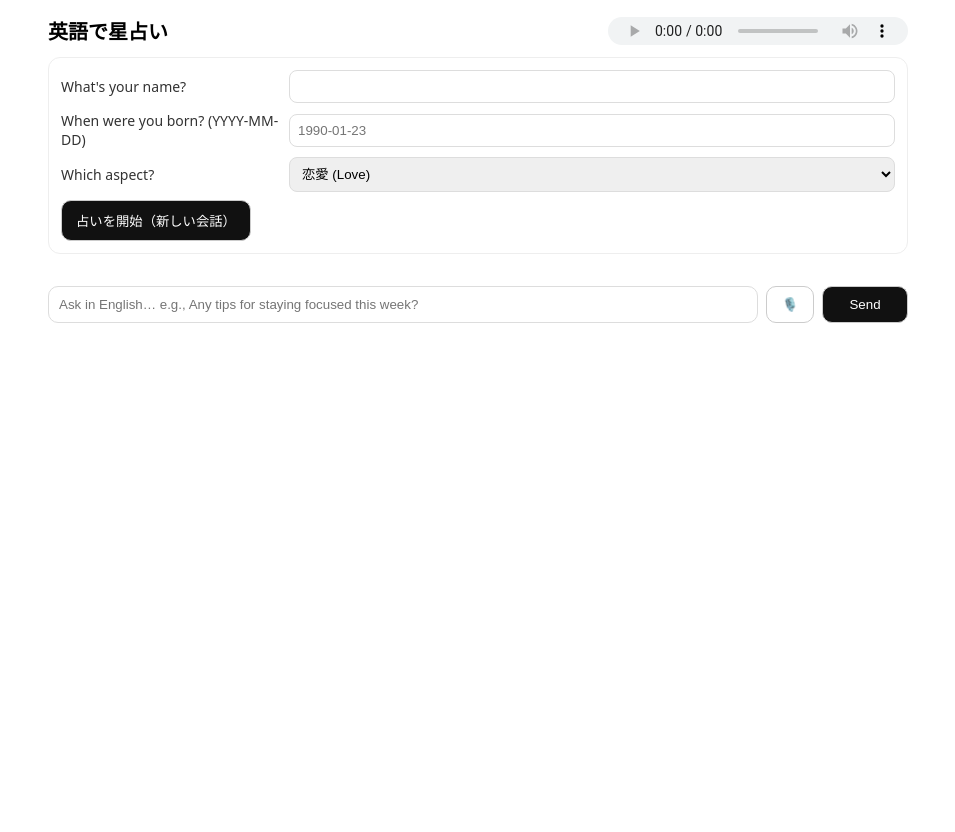
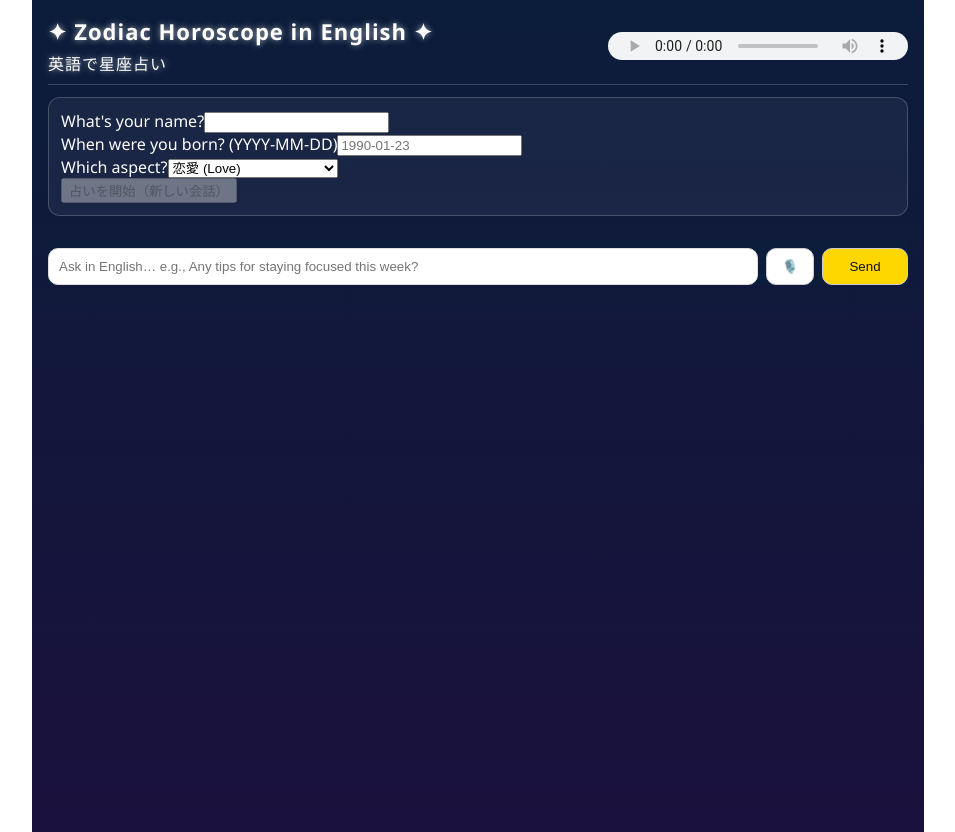
Before and after one commit to TaiheiYamamoto/eigo-horoscope-simple, a Next.js app: page / in a window 1280 px wide. Shown: the whole page, without its empty margins (162-1117 px from the left). Before the commit the page ends 800 px from the top, so only its background shows below. Built offline with nearby package versions, Linux system fonts and the light colour scheme.

Commit message:
Update page.tsx

```diff
--- a/app/page.tsx
+++ b/app/page.tsx
@@ -4,8 +4,8 @@ import { useEffect, useMemo, useRef, useState } from "react";
 type Msg = {
   id: string;
   role: "user" | "assistant" | "system";
-  en: string;       // 英文（TTS対象）
-  ja?: string;      // 和訳（任意）
+  en: string;
+  ja?: string;
 };
 
 type Learn = {
@@ -17,51 +17,51 @@ type Learn = {
 function splitEnJa(raw: string): { en: string; ja?: string } {
   const lines = raw.trim().split(/\r?\n/).filter(Boolean);
   if (lines.length <= 1) return { en: raw, ja: undefined };
-  const boundary = lines.findIndex(l => /[ぁ-んァ-ン一-龠]/.test(l));
+  const boundary = lines.findIndex((l) => /[ぁ-んァ-ン一-龠]/.test(l));
   if (boundary > 0) {
-    return { en: lines.slice(0, boundary).join("\n"), ja: lines.slice(boundary).join("\n") };
+    return {
+      en: lines.slice(0, boundary).join("\n"),
+      ja: lines.slice(boundary).join("\n"),
+    };
   }
   return { en: raw, ja: undefined };
 }
 
 export default function Page() {
-  // --- 初回の質問 ---
   const [name, setName] = useState("");
-  const [birth, setBirth] = useState(""); // YYYY-MM-DD
+  const [birth, setBirth] = useState("");
   const [topic, setTopic] = useState("love");
 
-  // --- チャットメッセージ ---
   const [msgs, setMsgs] = useState<Msg[]>([]);
   const [input, setInput] = useState("");
   const [loading, setLoading] = useState(false);
 
-  // --- Lucky情報 & 学習カード ---
   const [luckyColor, setLuckyColor] = useState<string | null>(null);
   const [luckyNumber, setLuckyNumber] = useState<number | null>(null);
   const [learn, setLearn] = useState<Learn | null>(null);
 
-  // --- TTS / スクロール ---
   const audioRef = useRef<HTMLAudioElement | null>(null);
   const bottomRef = useRef<HTMLDivElement | null>(null);
 
-  // --- 録音（STT） ---
   const recRef = useRef<MediaRecorder | null>(null);
   const chunksRef = useRef<BlobPart[]>([]);
   const [recOn, setRecOn] = useState(false);
 
-  // 画面下まで自動スクロール
   useEffect(() => {
     bottomRef.current?.scrollIntoView({ behavior: "smooth" });
   }, [msgs, loading]);
 
-  const canGenerate = useMemo(() => !!name && /^\d{4}-\d{2}-\d{2}$/.test(birth), [name, birth]);
+  const canGenerate = useMemo(
+    () => !!name && /^\d{4}-\d{2}-\d{2}$/.test(birth),
+    [name, birth]
+  );
 
   async function speak(text: string) {
     try {
       const res = await fetch("/api/tts", {
         method: "POST",
         headers: { "content-type": "application/json" },
-        body: JSON.stringify({ text })
+        body: JSON.stringify({ text }),
       });
       const buf = await res.arrayBuffer();
       const url = URL.createObjectURL(new Blob([buf], { type: "audio/mpeg" }));
@@ -69,17 +69,16 @@ export default function Page() {
         audioRef.current.src = url;
         audioRef.current.play().catch(() => {});
       }
-    } catch { /* 自動再生ブロックなどは無視 */ }
+    } catch {}
   }
 
-  // 1) 最初の「占い」生成 → アシスタントの最初のメッセージに
   async function generateHoroscope() {
     if (!canGenerate) {
       alert("Name と 生年月日(YYYY-MM-DD) を入れてください");
       return;
     }
     setLoading(true);
-    setMsgs([]); // 新規セッション
+    setMsgs([]);
     setLuckyColor(null);
     setLuckyNumber(null);
     setLearn(null);
@@ -88,32 +87,35 @@ export default function Page() {
       const r = await fetch("/api/horoscope", {
         method: "POST",
         headers: { "content-type": "application/json" },
-        body: JSON.stringify({ name, birthISO: new Date(birth).toISOString(), topic })
+        body: JSON.stringify({
+          name,
+          birthISO: new Date(birth).toISOString(),
+          topic,
+        }),
       });
       const j = await r.json();
       if (j.error) throw new Error(j.error);
 
-      // Lucky
       const color = (j.luckyColor || "blue") as string;
       const num = Number.isFinite(j.luckyNumber) ? Number(j.luckyNumber) : null;
       setLuckyColor(color);
       setLuckyNumber(num);
 
-      // 学習カード
       const learnData: Learn = {
         points: Array.isArray(j.points) ? j.points : undefined,
         usefulPhrases: Array.isArray(j.usefulPhrases) ? j.usefulPhrases : undefined,
-        practicePrompts: Array.isArray(j.practicePrompts) ? j.practicePrompts : undefined
+        practicePrompts: Array.isArray(j.practicePrompts) ? j.practicePrompts : undefined,
       };
       setLearn(learnData);
 
-      // Lucky情報を本文の最後に追記して表示
-      const extra = `\n\nLucky Color: ${color}  •  Lucky Number: ${num ?? ""}`.trim();
+      const extra = `\n\nLucky Color: ${color}  •  Lucky Number: ${
+        num ?? ""
+      }`.trim();
       const first: Msg = {
         id: crypto.randomUUID(),
         role: "assistant",
-        en: ((j.english ?? "") + (extra ? extra : "")),
-        ja: (j.japanese ?? undefined)
+        en: (j.english ?? "") + (extra ? extra : ""),
+        ja: j.japanese ?? undefined,
       };
       setMsgs([first]);
       speak(first.en);
@@ -124,7 +126,6 @@ export default function Page() {
     }
   }
 
-  // 2) 追質問：ユーザー→アシスタント（チャットUI）
   async function sendFollowUp() {
     const text = input.trim();
     if (!text) return;
@@ -134,7 +135,7 @@ export default function Page() {
     }
 
     const userMsg: Msg = { id: crypto.randomUUID(), role: "user", en: text };
-    setMsgs(prev => [...prev, userMsg]);
+    setMsgs((prev) => [...prev, userMsg]);
     setInput("");
     setLoading(true);
 
@@ -142,14 +143,14 @@ export default function Page() {
       const r = await fetch("/api/chat", {
         method: "POST",
         headers: { "content-type": "application/json" },
-        body: JSON.stringify({ history: msgs[0], question: text })
+        body: JSON.stringify({ history: msgs[0], question: text }),
       });
       const j = await r.json();
       if (j.error) throw new Error(j.error);
 
       const { en, ja } = splitEnJa(j.content || "");
       const asst: Msg = { id: crypto.randomUUID(), role: "assistant", en, ja };
-      setMsgs(prev => [...prev, asst]);
+      setMsgs((prev) => [...prev, asst]);
       speak(asst.en);
     } catch (e: any) {
       alert(e.message || "chat failed");
@@ -158,7 +159,6 @@ export default function Page() {
     }
   }
 
-  // 3) STT：🎙️録音開始/停止→テキスト起こして入力欄へ
   async function startRec() {
     const stream = await navigator.mediaDevices.getUserMedia({ audio: true });
     const rec = new MediaRecorder(stream, { mimeType: "audio/webm" });
@@ -168,7 +168,7 @@ export default function Page() {
       const blob = new Blob(chunksRef.current, { type: "audio/webm" });
       const fd = new FormData();
       fd.append("file", blob, "speech.webm");
-      fd.append("lang", "en"); // 日本語で話すなら "ja"
+      fd.append("lang", "en");
       const r = await fetch("/api/transcribe", { method: "POST", body: fd });
       const j = await r.json();
       setInput((j.text || "").trim());
@@ -178,57 +178,83 @@ export default function Page() {
     rec.start();
     setRecOn(true);
   }
-  function stopRec() { recRef.current?.stop(); }
+  function stopRec() {
+    recRef.current?.stop();
+  }
 
-  // UI: シンプルなチャット＋学習カード
   return (
     <main style={styles.shell}>
       <header style={styles.header}>
-        <h1 style={{ margin: 0, fontSize: 20 }}>英語で星占い</h1>
+        <h1 style={styles.title}>
+          ✦ Zodiac Horoscope in English ✦<br />
+          <span style={{ fontSize: 16, fontWeight: "normal" }}>英語で星座占い</span>
+        </h1>
         <audio ref={audioRef} controls style={{ height: 28 }} />
       </header>
 
-      {/* 初回フォーム */}
       <section style={styles.card}>
         <div style={styles.row}>
           <label style={styles.label}>What's your name?</label>
-          <input value={name} onChange={e=>setName(e.target.value)} style={styles.input} />
+          <input
+            value={name}
+            onChange={(e) => setName(e.target.value)}
+            style={styles.input}
+          />
         </div>
         <div style={styles.row}>
           <label style={styles.label}>When were you born? (YYYY-MM-DD)</label>
-          <input value={birth} onChange={e=>setBirth(e.target.value)} placeholder="1990-01-23" style={styles.input} />
+          <input
+            value={birth}
+            onChange={(e) => setBirth(e.target.value)}
+            placeholder="1990-01-23"
+            style={styles.input}
+          />
         </div>
         <div style={styles.row}>
           <label style={styles.label}>Which aspect?</label>
-          <select value={topic} onChange={e=>setTopic(e.target.value)} style={styles.input}>
+          <select
+            value={topic}
+            onChange={(e) => setTopic(e.target.value)}
+            style={styles.input}
+          >
             <option value="love">恋愛 (Love)</option>
             <option value="money">金運 (Money)</option>
             <option value="work-study">仕事・勉強 (Work/Study)</option>
           </select>
         </div>
-        <button onClick={generateHoroscope} disabled={!canGenerate || loading} style={styles.primaryBtn}>
+        <button
+          onClick={generateHoroscope}
+          disabled={!canGenerate || loading}
+          style={styles.primaryBtn}
+        >
           {loading ? "Generating..." : "占いを開始（新しい会話）"}
         </button>
       </section>
 
-      {/* Lucky info badge */}
       {luckyColor && luckyNumber !== null && (
         <div style={styles.luckyBox}>
-          <div style={{ ...styles.colorDot, background: (luckyColor || "blue").toLowerCase() }} />
+          <div
+            style={{
+              ...styles.colorDot,
+              background: (luckyColor || "blue").toLowerCase(),
+            }}
+          />
           <div style={{ fontSize: 14 }}>
-            <strong>Lucky Color:</strong> {luckyColor}　/　<strong>Lucky Number:</strong> {luckyNumber}
+            <strong>Lucky Color:</strong> {luckyColor}　/
+            <strong>Lucky Number:</strong> {luckyNumber}
           </div>
         </div>
       )}
 
-      {/* 学習用カード */}
       {learn && (
         <section style={styles.learnBox}>
           {learn.points && learn.points.length > 0 && (
             <div style={styles.section}>
               <h4 style={styles.h4}>Key Points</h4>
               <ul style={{ margin: "6px 0 0 18px" }}>
-                {learn.points.map((p, i) => <li key={i}>{p}</li>)}
+                {learn.points.map((p, i) => (
+                  <li key={i}>{p}</li>
+                ))}
               </ul>
             </div>
           )}
@@ -238,7 +264,9 @@ export default function Page() {
               <h4 style={styles.h4}>Useful Phrases</h4>
               <ul style={{ margin: "6px 0 0 18px" }}>
                 {learn.usefulPhrases.map((ph, i) => (
-                  <li key={i}><strong>{ph.en}</strong> — {ph.ja}</li>
+                  <li key={i}>
+                    <strong>{ph.en}</strong> — {ph.ja}
+                  </li>
                 ))}
               </ul>
             </div>
@@ -248,25 +276,34 @@ export default function Page() {
             <div style={styles.section}>
               <h4 style={styles.h4}>Practice Prompts</h4>
               <ol style={{ margin: "6px 0 0 18px" }}>
-                {learn.practicePrompts.map((q, i) => <li key={i}>{q}</li>)}
+                {learn.practicePrompts.map((q, i) => (
+                  <li key={i}>{q}</li>
+                ))}
               </ol>
             </div>
           )}
         </section>
       )}
 
-      {/* チャット欄 */}
       <section style={styles.chatWrap}>
-        {msgs.map(m => (
-          <div key={m.id} style={{ ...styles.bubble, ...(m.role === "user" ? styles.user : styles.asst) }}>
-            <div style={{ fontSize: 12, opacity: .7, marginBottom: 4 }}>
+        {msgs.map((m) => (
+          <div
+            key={m.id}
+            style={{
+              ...styles.bubble,
+              ...(m.role === "user" ? styles.user : styles.asst),
+            }}
+          >
+            <div style={{ fontSize: 12, opacity: 0.7, marginBottom: 4 }}>
               {m.role === "user" ? "You" : "Astro Tutor"}
             </div>
             <div style={{ whiteSpace: "pre-wrap" }}>{m.en}</div>
             {m.ja && (
               <details style={{ marginTop: 6 }}>
                 <summary style={{ cursor: "pointer" }}>日本語訳を表示</summary>
-                <div style={{ whiteSpace: "pre-wrap", marginTop: 4 }}>{m.ja}</div>
+                <div style={{ whiteSpace: "pre-wrap", marginTop: 4 }}>
+                  {m.ja}
+                </div>
               </details>
             )}
           </div>
@@ -274,20 +311,33 @@ export default function Page() {
         <div ref={bottomRef} />
       </section>
 
-      {/* 入力欄（追質問） */}
       <section style={styles.inputRow}>
         <input
           value={input}
-          onChange={e=>setInput(e.target.value)}
-          onKeyDown={e => { if (e.key === "Enter" && !e.shiftKey) { e.preventDefault(); sendFollowUp(); } }}
+          onChange={(e) => setInput(e.target.value)}
+          onKeyDown={(e) => {
+            if (e.key === "Enter" && !e.shiftKey) {
+              e.preventDefault();
+              sendFollowUp();
+            }
+          }}
           placeholder="Ask in English… e.g., Any tips for staying focused this week?"
           style={styles.textbox}
         />
-        {!recOn
-          ? <button onClick={startRec} title="Speak" style={styles.iconBtn}>🎙️</button>
-          : <button onClick={stopRec} title="Stop" style={styles.iconBtn}>⏹</button>
-        }
-        <button onClick={sendFollowUp} disabled={loading || !input.trim()} style={styles.sendBtn}>
+        {!recOn ? (
+          <button onClick={startRec} title="Speak" style={styles.iconBtn}>
+            🎙️
+          </button>
+        ) : (
+          <button onClick={stopRec} title="Stop" style={styles.iconBtn}>
+            ⏹
+          </button>
+        )}
+        <button
+          onClick={sendFollowUp}
+          disabled={loading || !input.trim()}
+          style={styles.sendBtn}
+        >
           {loading ? "…" : "Send"}
         </button>
       </section>
@@ -295,30 +345,113 @@ export default function Page() {
   );
 }
 
-/** --- 最小スタイル（インラインCSS） --- */
 const styles: Record<string, React.CSSProperties> = {
-  shell: { maxWidth: 860, margin: "0 auto", padding: 16, fontFamily: "system-ui, -apple-system, Segoe UI, Arial" },
-  header: { display: "flex", justifyContent: "space-between", alignItems: "center", marginBottom: 12 },
-  card: { border: "1px solid #eee", borderRadius: 12, padding: 12, marginBottom: 12 },
-  row: { display: "grid", gridTemplateColumns: "220px 1fr", gap: 8, alignItems: "center", marginBottom: 8 },
-  label: { fontSize: 14, opacity: .8 },
-  input: { padding: 8, borderRadius: 8, border: "1px solid #ddd" },
-  primaryBtn: { padding: "10px 14px", borderRadius: 10, border: "1px solid #ccc", background: "#111", color: "#fff", cursor: "pointer" },
+  shell: {
+    maxWidth: 860,
+    margin: "0 auto",
+    padding: 16,
+    fontFamily: "'Segoe UI', 'Noto Sans JP', sans-serif",
+    background: "linear-gradient(180deg, #0b1d3a 0%, #1a103d 100%)",
+    color: "#fdfdfd",
+    minHeight: "100vh",
+  },
+  header: {
+    display: "flex",
+    justifyContent: "space-between",
+    alignItems: "center",
+    marginBottom: 12,
+    borderBottom: "1px solid rgba(255,255,255,0.2)",
+    paddingBottom: 8,
+  },
+  title: {
+    margin: 0,
+    fontSize: 22,
+    fontWeight: 700,
+    letterSpacing: 1,
+    textShadow: "0 0 6px rgba(255,255,255,0.6)",
+  },
 
-  luckyBox: { display: "flex", gap: 12, alignItems: "center", border: "1px solid #eee", padding: 10, borderRadius: 12, margin: "12px 0" },
-  colorDot: { width: 20, height: 20, borderRadius: "50%", border: "1px solid #ccc" },
+  card: {
+    border: "1px solid rgba(255,255,255,0.2)",
+    borderRadius: 12,
+    padding: 12,
+    marginBottom: 12,
+    background: "rgba(255,255,255,0.05)",
+  },
 
-  learnBox: { border: "1px solid #eee", borderRadius: 12, padding: 12, margin: "12px 0" },
+  luckyBox: {
+    display: "flex",
+    gap: 12,
+    alignItems: "center",
+    border: "1px solid gold",
+    padding: 12,
+    borderRadius: 12,
+    margin: "12px 0",
+    background: "rgba(255,215,0,0.1)",
+    boxShadow: "0 0 10px rgba(255,215,0,0.3)",
+  },
+  colorDot: {
+    width: 28,
+    height: 28,
+    borderRadius: "50%",
+    border: "2px solid #fff",
+  },
+
+  learnBox: {
+    border: "1px solid silver",
+    borderRadius: 12,
+    padding: 12,
+    margin: "12px 0",
+    background: "rgba(255,255,255,0.08)",
+    boxShadow: "0 0 8px rgba(192,192,192,0.3)",
+  },
   section: { marginBottom: 12 },
-  h4: { margin: "0 0 6px 0", fontSize: 15 },
+  h4: { margin: "0 0 6px 0", fontSize: 15, color: "#ffd700" },
 
-  chatWrap: { display: "grid", gap: 10, margin: "12px 0", maxHeight: "55vh", overflowY: "auto", padding: "0 4px" },
+  chatWrap: {
+    display: "grid",
+    gap: 10,
+    margin: "12px 0",
+    maxHeight: "55vh",
+    overflowY: "auto",
+    padding: "0 4px",
+  },
   bubble: { padding: 12, borderRadius: 14, maxWidth: "80%" },
-  user: { justifySelf: "end", background: "#DCF1FF", border: "1px solid #B9E1FF" },
-  asst: { justifySelf: "start", background: "#F5F5F7", border: "1px solid #E6E6EA" },
+  user: {
+    justifySelf: "end",
+    background: "#3b5998",
+    border: "1px solid #4a6ea8",
+  },
+  asst: {
+    justifySelf: "start",
+    background: "rgba(255,255,255,0.1)",
+    border: "1px solid rgba(255,255,255,0.3)",
+  },
 
-  inputRow: { display: "grid", gridTemplateColumns: "1fr 48px 86px", gap: 8, alignItems: "center", position: "sticky", bottom: 0, background: "#fff", paddingTop: 8 },
+  inputRow: {
+    display: "grid",
+    gridTemplateColumns: "1fr 48px 86px",
+    gap: 8,
+    alignItems: "center",
+    position: "sticky",
+    bottom: 0,
+    background: "#0b1d3a",
+    paddingTop: 8,
+  },
   textbox: { padding: 10, borderRadius: 10, border: "1px solid #ddd" },
-  iconBtn: { padding: "10px 12px", borderRadius: 10, border: "1px solid #ccc", background: "#fff", cursor: "pointer" },
-  sendBtn: { padding: "10px 14px", borderRadius: 10, border: "1px solid #ccc", background: "#111", color: "#fff", cursor: "pointer" },
+  iconBtn: {
+    padding: "10px 12px",
+    borderRadius: 10,
+    border: "1px solid #ccc",
+    background: "#fff",
+    cursor: "pointer",
+  },
+  sendBtn: {
+    padding: "10px 14px",
+    borderRadius: 10,
+    border: "1px solid #ccc",
+    background: "#ffd700",
+    color: "#111",
+    cursor: "pointer",
+  },
 };
```
